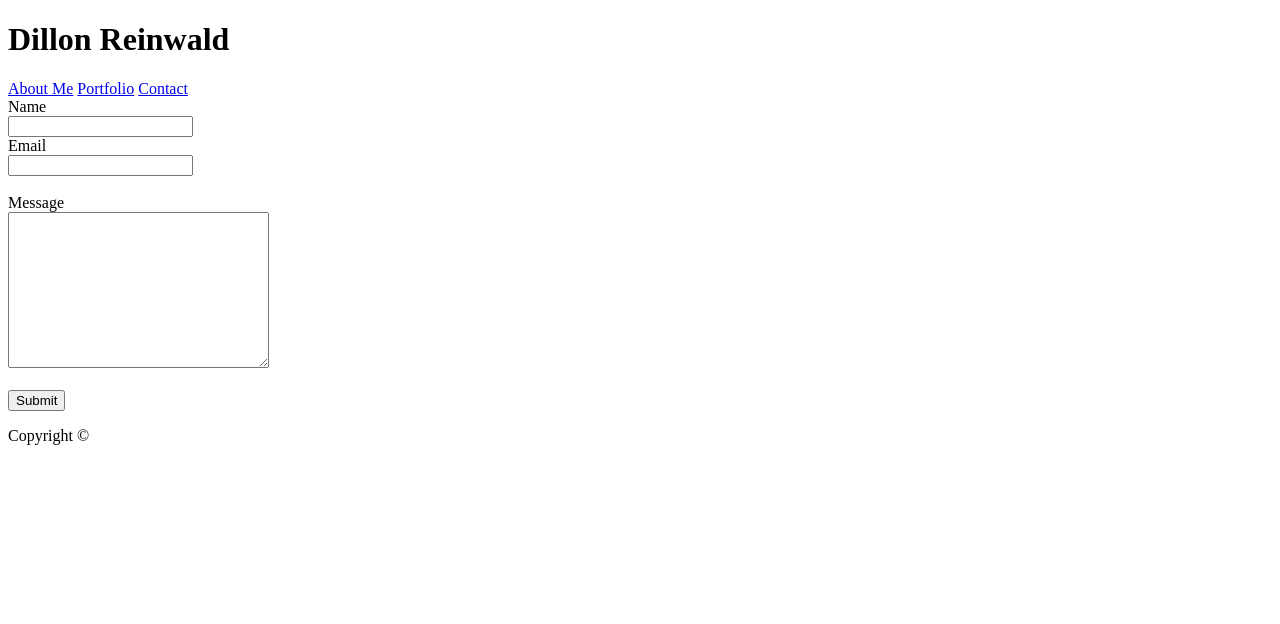
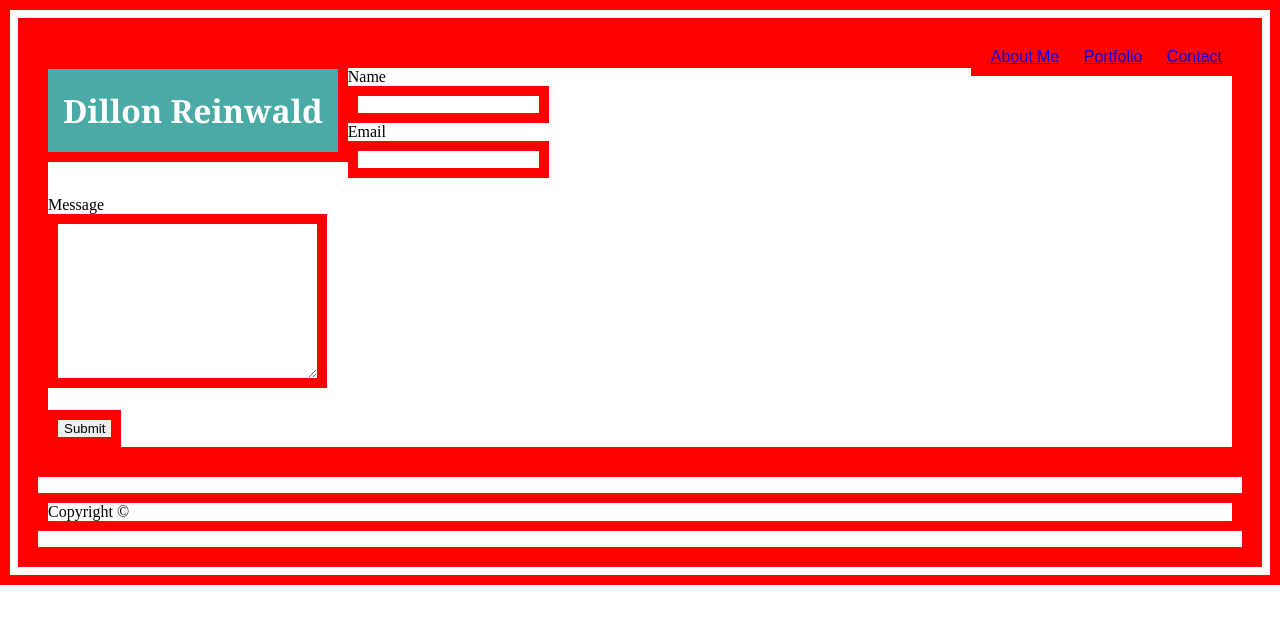
Before and after one commit to dillrein/dillrein.github.io, a plain HTML site: page contact.html in a window 1280 px wide. Drawn offline with Linux system fonts and the light colour scheme.

Commit message:
some css added

```diff
--- a/assets/css/style.css
+++ b/assets/css/style.css
@@ -0,0 +1,23 @@
+*{
+box-sizing: border-box;
+border: solid red 10px;
+}
+
+
+h1{
+    color:white;
+    font-family: Georgia, 'Times New Roman', Times, serif;
+    text-align: center;
+    float: left;
+    background-color:#4aaaa5;
+    padding:20px 15px;
+
+}
+
+.links{
+    color:#777777;
+    font-family: Arial, Helvetica, sans-serif;
+    text-align: center;
+    float: right;
+
+}
--- a/contact.html
+++ b/contact.html
@@ -5,6 +5,8 @@
     <meta name="viewport" content="width=device-width, initial-scale=1.0">
     <meta http-equiv="X-UA-Compatible" content="ie=edge">
     <title>Dilly Contact</title>
+
+    <link rel="stylesheet" type="text/css" href="assets/css/style.css">
 </head>
 
 <body>
@@ -24,6 +26,7 @@
             </div>
     </header>
 
+    <!--Contact form-->
     <div>
         <form>
             Name<br>
```
Also changed, not shown: portfolio.html (+2 -0 lines).
